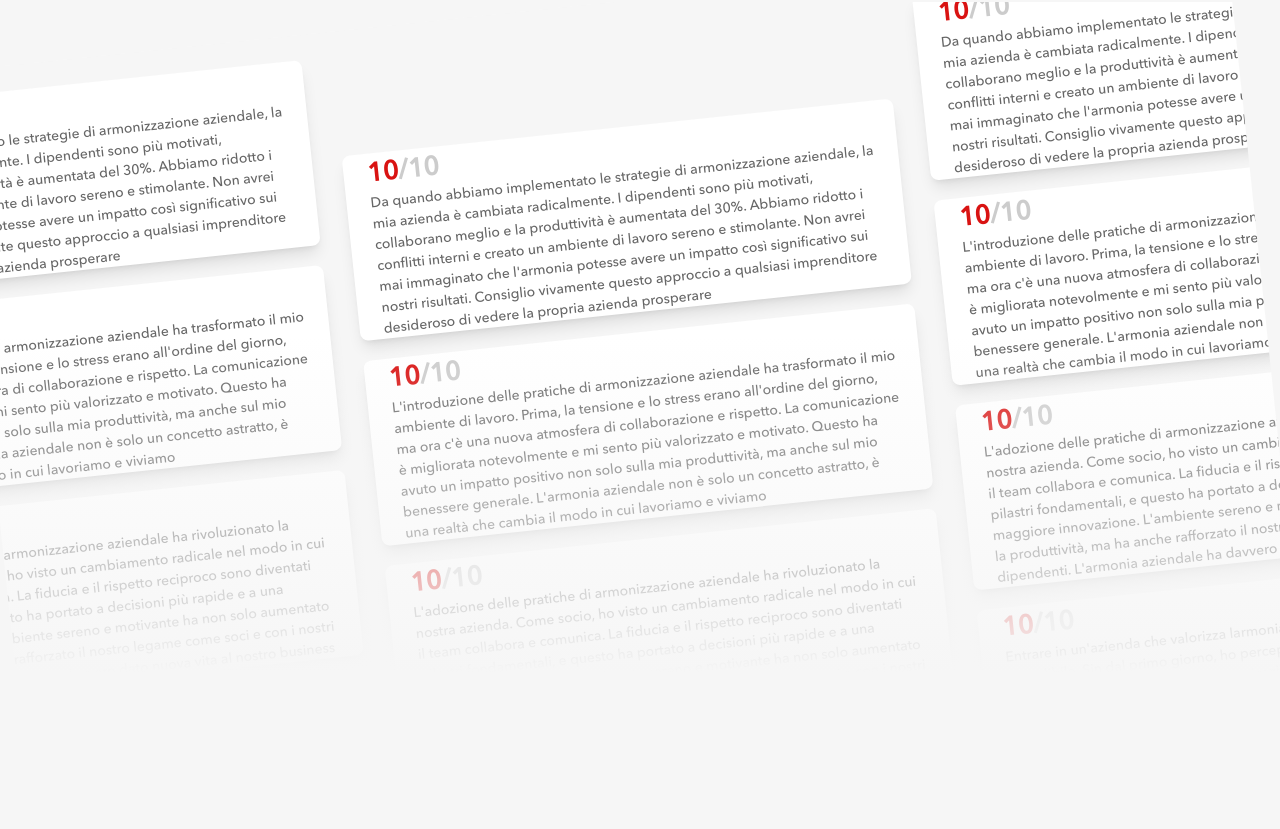
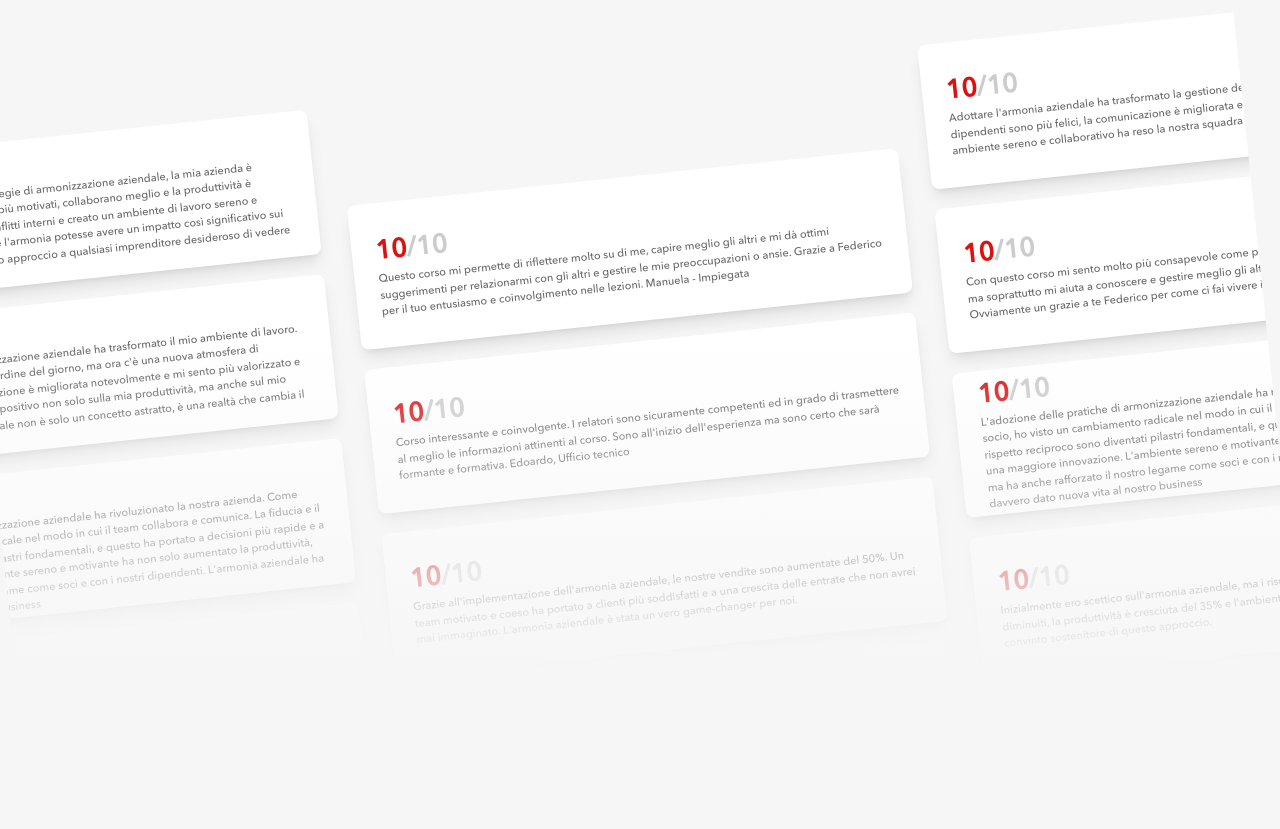
Before and after one commit to emilianogarciaok/bussines-channel, a Next.js app: page / in a window 1280 px wide. Shown: the part 4511-5340 px from the top of the page. Built offline with nearby package versions, Linux system fonts and the light colour scheme.

Commit message:
Errores solucionados

```diff
--- a/components/Footer.jsx
+++ b/components/Footer.jsx
@@ -68,7 +68,7 @@ export const Footer = () => {
       <div className="w-full  bg-primary-500 text-[13px] text-white h-[48px] absolute bottom-0 left-0 right-0 px-4 md:px-8 flex items-center justify-between font-avenirlight">
         <nav className="md:text-start text-center">
           <span>
-            © Copyright 2024 Business Channel S.r.l. – P.IVA 1234567890
+            © Copyright 2024 Business Channel S.r.l. – P.IVA 04314440266
           </span>
         </nav>
         <nav className="hidden md:flex items-center justify-center gap-4 mr-[100px]">
--- a/components/SocialProof.jsx
+++ b/components/SocialProof.jsx
@@ -1,5 +1,8 @@
 import React from "react";
-import { CardProof } from "./reusable/CardProof";
+import { CardProof} from "./reusable/CardProof";
+import { CardProof2 } from "./reusable/CardProof2";
+import { CardProof3 } from "./reusable/CardProof3";
+
 
 export const SocialProof = () => {
   return (
@@ -9,10 +12,10 @@ export const SocialProof = () => {
           <CardProof />
         </div>
         <div className="hidden lg:flex pt-[200px]">
-          <CardProof />
+          <CardProof2 />
         </div>
         <div className="hidden lg:flex">
-          <CardProof />
+          <CardProof3 />
         </div>
       </section>
       {/* Degradade */}
--- a/components/reusable/CardProof.jsx
+++ b/components/reusable/CardProof.jsx
@@ -29,14 +29,14 @@ export const CardProof = () => {
       {cards.map((card) => {
         return (
           <div
-            className="w-[350px] sm:w-[400px]  md:w-[554px] h-[160x] overflow-hidden bg-white rounded-lg shadow-lg mx-auto flex items-center mb-[20px] ml-0 sm:ml-[30px]"
+            className="w-[350px] sm:w-[400px]  md:w-[554px] h-[145px] overflow-hidden bg-white rounded-lg shadow-lg mx-auto flex items-center mb-[20px] ml-0 sm:ml-[30px]"
             key={card.index}
           >
             <div className="px-6 w-full text-white overflow-hidden">
               <h5 className=" font-bold text-[26px] text-secondary-100">
                 <span className="text-primary-500">{card.review}</span>/10
               </h5>
-              <p className="text-[14px] text-secondary-500 font-avenirlight">
+              <p className="text-[11px] text-secondary-500 font-avenirlight">
                 {card.text}
               </p>
             </div>
--- /dev/null
+++ b/components/reusable/CardProof2.jsx
@@ -0,0 +1,49 @@
+
+import React from "react";
+
+export const CardProof2 = () => {
+  const cards = [
+    {
+      review: 10,
+      text: "Questo corso mi permette di riflettere molto su di me, capire meglio gli altri e mi dà ottimi suggerimenti per relazionarmi con gli altri e gestire le mie preoccupazioni o ansie. Grazie a Federico per il tuo entusiasmo e coinvolgimento nelle lezioni. Manuela - Impiegata",
+    },
+    {
+      review: 10,
+      text: "Corso interessante e coinvolgente. I relatori sono sicuramente competenti ed in grado di trasmettere al meglio le informazioni attinenti al corso. Sono all'inizio dell'esperienza ma sono certo che sarà formante e formativa. Edoardo, Ufficio tecnico",
+    },
+    {
+      review: 10,
+      text: "Grazie all'implementazione dell'armonia aziendale, le nostre vendite sono aumentate del 50%. Un team motivato e coeso ha portato a clienti più soddisfatti e a una crescita delle entrate che non avrei mai immaginato. L'armonia aziendale è stata un vero game-changer per noi.",
+    },
+    {
+      review: 10,
+      text: "Entrare in un'azienda che valorizza larmonia aziendale è stata un'esperienza incredibile. Sin dal primo giorno, ho percepito un ambiente di lavoro accogliente e collaborativo. La comunicazione è trasparente e il supporto tra colleghi è eccezionale. Questa atmosfera positiva non solo mi ha aiutato ad adattarmi rapidamente, ma mi ha anche ispirato a dare il massimo ogni giorno. Sentirsi parte di una squadra armoniosa fa davvero la differenza.",
+    },
+    {
+      review: 10,
+      text: "Implementare l'armonia aziendale ha rivoluzionato la mia azienda: team più uniti, produttività aumentata del 40% e un ambiente di lavoro sereno. Un investimento che rifarei senza esitazione.",
+    },
+  ];
+
+  return (
+    <section>
+      {cards.map((card) => {
+        return (
+          <div
+            className="w-[350px] sm:w-[400px]  md:w-[554px] h-[145px] overflow-hidden bg-white rounded-lg shadow-lg mx-auto flex items-center mb-[20px] ml-0 sm:ml-[30px]"
+            key={card.index}
+          >
+            <div className="px-6 w-full text-white overflow-hidden">
+              <h5 className=" font-bold text-[26px] text-secondary-100">
+                <span className="text-primary-500">{card.review}</span>/10
+              </h5>
+              <p className="text-[11px] text-secondary-500 font-avenirlight">
+                {card.text}
+              </p>
+            </div>
+          </div>
+        );
+      })}
+    </section>
+  );
+};
--- /dev/null
+++ b/components/reusable/CardProof3.jsx
@@ -0,0 +1,48 @@
+import React from "react";
+
+export const CardProof3 = () => {
+  const cards = [
+    {
+      review: 10,
+      text: "Adottare l'armonia aziendale ha trasformato la gestione del personale nella mia azienda. I dipendenti sono più felici, la comunicazione è migliorata e abbiamo ridotto il turnover del 30%. Un ambiente sereno e collaborativo ha reso la nostra squadra più efficiente e affiatata.",
+    },
+    {
+      review: 10,
+      text: "Con questo corso mi sento molto più consapevole come persona e di conseguenza a migliorarmi ma soprattutto mi aiuta a conoscere e gestire meglio gli altri. Ho sempre voluto fare un corso così! Ovviamente un grazie a te Federico per come ci fai vivere il corso! Leda impiegata amministrativa",
+    },
+    {
+      review: 10,
+      text: "L'adozione delle pratiche di armonizzazione aziendale ha rivoluzionato la nostra azienda. Come socio, ho visto un cambiamento radicale nel modo in cui il team collabora e comunica. La fiducia e il rispetto reciproco sono diventati pilastri fondamentali, e questo ha portato a decisioni più rapide e a una maggiore innovazione. L'ambiente sereno e motivante ha non solo aumentato la produttività, ma ha anche rafforzato il nostro legame come soci e con i nostri dipendenti. L'armonia aziendale ha davvero dato nuova vita al nostro business",
+    },
+    {
+      review: 10,
+      text: "Inizialmente ero scettico sull'armonia aziendale, ma i risultati mi hanno stupito. I conflitti sono diminuiti, la produttività è cresciuta del 35% e l'ambiente è ora positivo e motivante. Ora sono un convinto sostenitore di questo approccio.",
+    },
+    {
+      review: 10,
+      text: "Con questo corso mi sento molto più consapevole come persona e di conseguenza a migliorarmi ma soprattutto mi aiuta a conoscere e gestire meglio gli altri. Ho sempre voluto fare un corso così! Ovviamente un grazie a te Federico per come ci fai vivere il corso! Leda impiegata amministrativa.",
+    },
+  ];
+
+  return (
+    <section>
+      {cards.map((card) => {
+        return (
+          <div
+            className="w-[350px] sm:w-[400px]  md:w-[554px] h-[145px] overflow-hidden bg-white rounded-lg shadow-lg mx-auto flex items-center mb-[20px] ml-0 sm:ml-[30px]"
+            key={card.index}
+          >
+            <div className="px-6 w-full text-white overflow-hidden">
+              <h5 className=" font-bold text-[26px] text-secondary-100">
+                <span className="text-primary-500">{card.review}</span>/10
+              </h5>
+              <p className="text-[11px] text-secondary-500 font-avenirlight">
+                {card.text}
+              </p>
+            </div>
+          </div>
+        );
+      })}
+    </section>
+  );
+};
```
